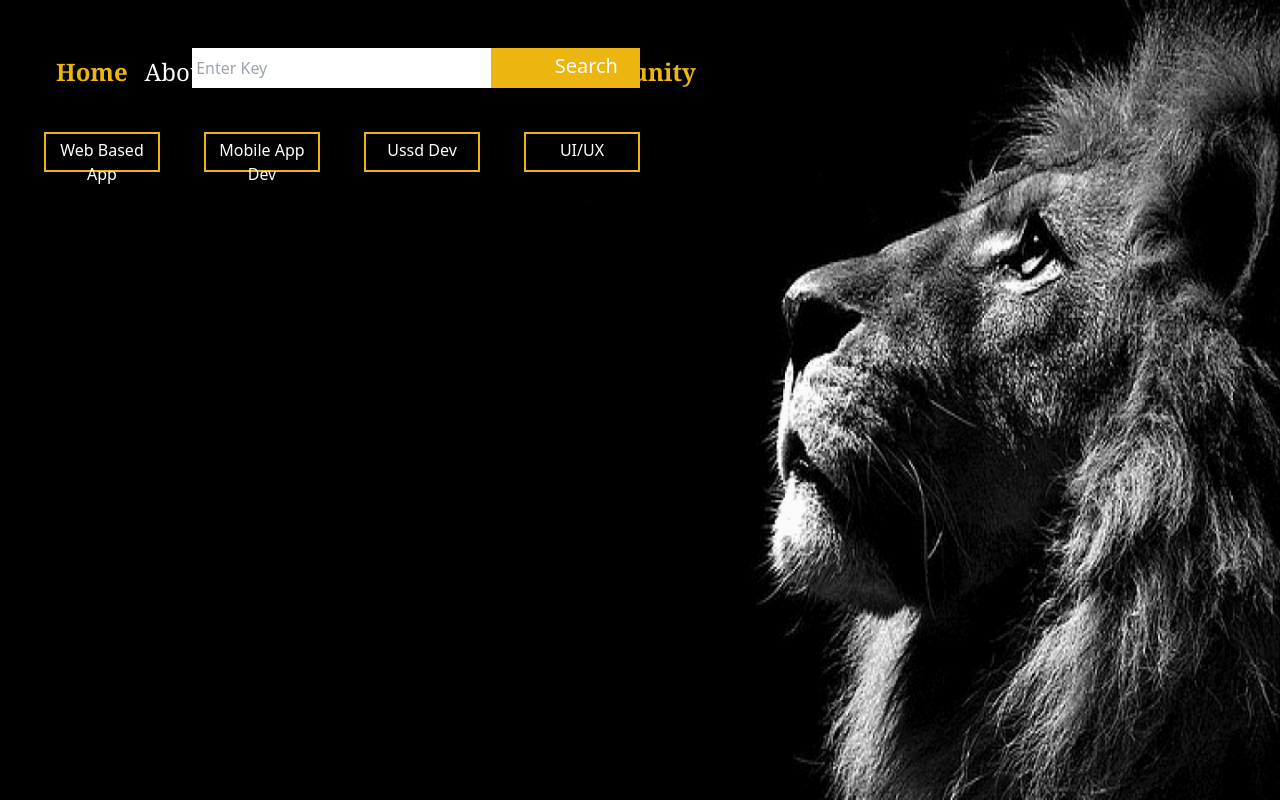
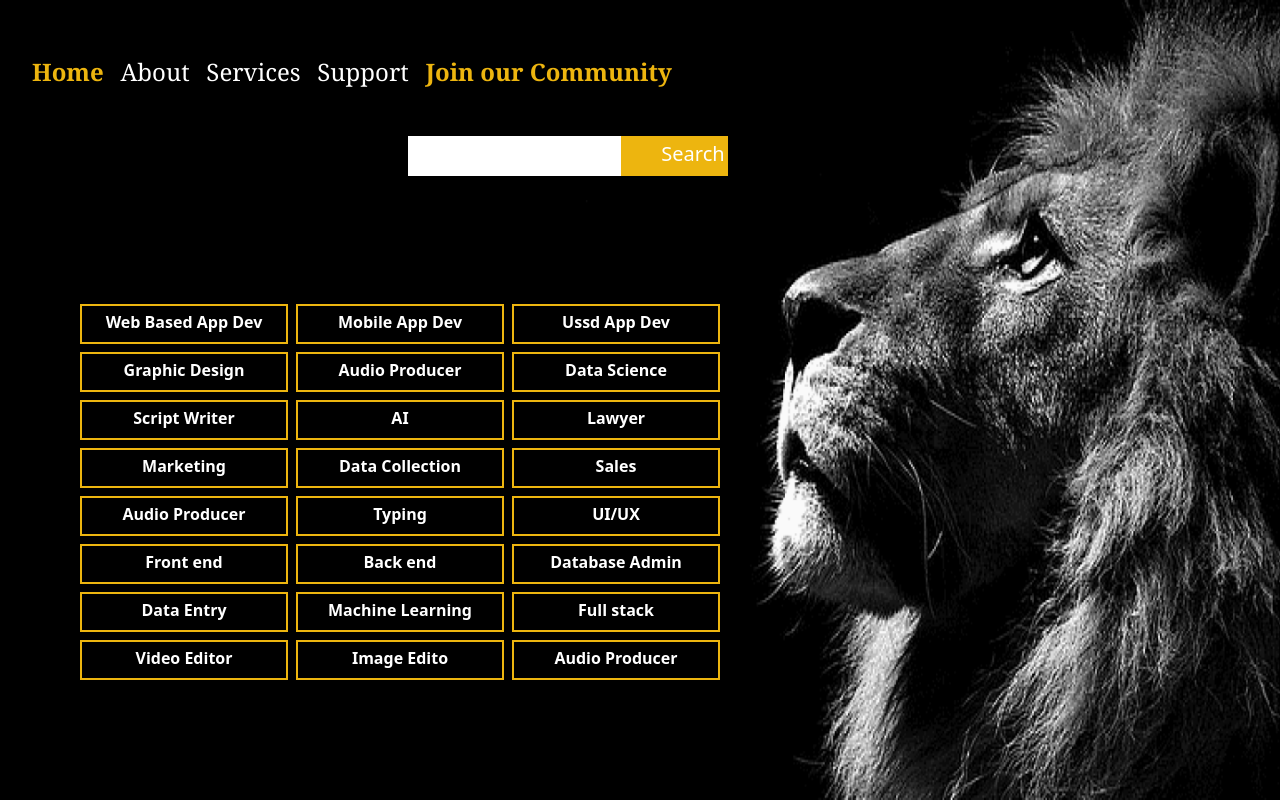
Before and after one commit to nadine927/freelencer, a React (Create React App) app: page /services in a window 1280 px wide. Built offline with nearby package versions, Linux system fonts and the light colour scheme.

Commit message:
services

```diff
--- a/src/components/pages/Navbar.tsx
+++ b/src/components/pages/Navbar.tsx
@@ -13,7 +13,7 @@ export default function Navbar(){
         </div>
        <div className="h-0 md:h-0 w-full md:w-1/2 relative bg-mobile">
             <div className="hidden md:block">
-                <div className="flex justify-between h-20 w-full ml-20 md:ml-14">
+                <div className="flex justify-between h-20 w-full ml-20 md:ml-8">
                 <a className="pt-14 text-gold font-bold text-2xl font-serif " href={FrontEndEnums.Home} >Home</a>
                 <a className="pt-14 text-white text-2xl font-serif" href={FrontEndEnums.About}>About</a>
                 <a className="pt-14 text-white  text-2xl font-serif" href={FrontEndEnums.Service}>Services</a>
--- a/src/components/pages/Services.tsx
+++ b/src/components/pages/Services.tsx
@@ -5,47 +5,140 @@ import React from 'react'
 import BackgroundImage from '../Images/image 1.png'
 import { FrontEndEnums } from '../utils/enum'
 import Navbar from './Navbar'
+import Background from './Background'
+
 
 export default function Services (){
 
     return(
         <>
-        <div className="h-screen w-full">
-        <img src={BackgroundImage} className="w-full h-screen absolute" />
+        <div className="h-full w-full bg-mobile">
+       <Background/>
        <Navbar/>
-        <div className="h-20 w-1/2  flex relative mt-6">
-            <div className="h-10 w-1/2 ml-48 mt-6">
-            <input type="text" placeholder=" Enter Key" className="h-10 w-full"  />
+       <div className='w-full h-full bg-mobile flex'>
+       <div className='h-20 md:w-1/5 w-6 flex ml-1 md:ml-36 relative mt-52 md:mt-28'>
+
+        </div>
+        <div className="h-20 md:bg-black bg-mobile md:w-1/4 w-full flex md:ml-2 relative mt-52 md:mt-28">
+            <div className="h-10 md:w-2/3 w-3/6 bg-white ml-0 mt-6">
+            <input type="text" placeholder="" className="h-10 w-full"  />
             </div>
-            <div className="h-10 w-1/4 bg-gold mt-6">
-                <button className="btn text-xl ml-16 mt-1  text-white">Search</button>
+            <div className="h-10 w-1/3 bg-gold mt-6">
+                <button className="btn text-xl ml-10 mt-1  text-white">Search</button>
             </div>
         </div>
-        <div className="h-40 w-1/2 relative mt-5">
-        <div className="flex justify-evenly mt-1 ">
-         <div className="h-10 w-44 border-solid border-2 border-gold ml-11 mt-2">
-             <a href="">
-            <h5 className="text-white text-center mt-1">Web Based App</h5>
-            </a>
-         </div>
-         <div className="h-10 w-44  border-solid border-2 border-gold ml-11 mt-2">
-            <a href="">
-            <h5 className="text-white text-center mt-1">Mobile App Dev</h5>
-            </a>
-         </div>
-         <div className="h-10 w-44 border-solid border-2 border-gold ml-11 mt-2">
-            <a href="">
-            <h5 className="text-white text-center mt-1">Ussd Dev</h5>
-            </a>
-         </div>
-         <div className="h-10 w-44 border-solid border-2 border-gold ml-11 mt-2">
-         <a href="">
-            <h5 className="text-white text-center mt-1">UI/UX</h5>
-            </a>
-         </div>
-         </div>
+        </div>
 
         </div>
+        <div className='h-96 md:relative md:bg-black bg-mobile md:w-1/2 md:mt-28 mt-0 md:ml-20'>
+            <div className='flex mt-0 md:mt-2 mr-2 md:mr-0 ml-2 md:ml-0'>
+            <div className='h-10 w-2/3 border-2 border-gold'>
+                <h5 className='text-center text-white pt-1 text-sm md:text-base font-bold'>Web Based App Dev</h5>
+            </div>
+            <div className='h-10 w-2/3 border-2 border-gold ml-2'>
+            <h5 className='text-center text-white pt-1 text-sm md:text-base font-bold'>Mobile App Dev</h5>
+            </div>
+            <div className='h-10 w-2/3 border-2 border-gold ml-2'>
+            <h5 className='text-center text-white pt-1 text-sm md:text-base font-bold'>Ussd App Dev</h5>
+
+            </div>
+            </div>
+            <div className='flex mt-2 mr-2 md:mr-0 ml-2 md:ml-0'>
+            <div className='h-10 w-2/3 border-2 border-gold'>
+            <h5 className='text-center text-white pt-1 text-sm md:text-base font-bold'>Graphic Design</h5>
+            </div>
+            <div className='h-10 w-2/3 border-2 border-gold ml-2'>
+            <h5 className='text-center text-white pt-1 text-sm md:text-base font-bold'>Audio Producer</h5>
+
+            </div>
+            <div className='h-10 w-2/3 border-2 border-gold ml-2'>
+            <h5 className='text-center text-white pt-1 text-sm md:text-base font-bold'>Data Science</h5>
+
+            </div>
+            </div>
+            <div className='flex mt-2  mr-2 md:mr-0 ml-2 md:ml-0'>
+            <div className='h-10 w-2/3 border-2 border-gold'>
+            <h5 className='text-center text-white pt-1 text-sm md:text-base font-bold'>Script Writer</h5>
+
+            </div>
+            <div className='h-10 w-2/3 border-2 border-gold ml-2'>
+            <h5 className='text-center text-white pt-1 text-sm md:text-base font-bold'>AI</h5>
+
+            </div>
+            <div className='h-10 w-2/3 border-2 border-gold ml-2'>
+            <h5 className='text-center text-white pt-1 text-sm md:text-base font-bold'>Lawyer</h5>
+
+            </div>
+            </div>
+            <div className='flex mt-2  mr-2 md:mr-0 ml-2 md:ml-0'>
+            <div className='h-10 w-2/3 border-2 border-gold'>
+            <h5 className='text-center text-white pt-1 text-sm md:text-base font-bold'>Marketing</h5>
+
+            </div>
+            <div className='h-10 w-2/3 border-2 border-gold ml-2'>
+            <h5 className='text-center text-white pt-1 text-sm md:text-base font-bold'>Data Collection</h5>
+
+            </div>
+            <div className='h-10 w-2/3 border-2 border-gold ml-2'>
+            <h5 className='text-center text-white pt-1 text-sm md:text-base font-bold'>Sales</h5>
+
+            </div>
+            </div>
+            <div className='flex mt-2  mr-2 md:mr-0 ml-2 md:ml-0'>
+            <div className='h-10 w-2/3 border-2 border-gold'>
+            <h5 className='text-center text-white pt-1 text-sm md:text-base font-bold'>Audio Producer</h5>
+            </div>
+            <div className='h-10 w-2/3 border-2 border-gold ml-2'>
+            <h5 className='text-center text-white pt-1 text-sm md:text-base font-bold'>Typing</h5>
+
+            </div>
+            <div className='h-10 w-2/3 border-2 border-gold ml-2'>
+            <h5 className='text-center text-white pt-1 text-sm md:text-base font-bold'>UI/UX</h5>
+
+            </div>
+            </div>
+            <div className='flex mt-2  mr-2 md:mr-0 ml-2 md:ml-0'>
+            <div className='h-10 w-2/3 border-2 border-gold'>
+            <h5 className='text-center text-white pt-1 text-sm md:text-base font-bold'>Front end</h5>
+            </div>
+            <div className='h-10 w-2/3 border-2 border-gold ml-2'>
+            <h5 className='text-center text-white pt-1 text-sm md:text-base font-bold'>Back end</h5>
+
+            </div>
+            <div className='h-10 w-2/3 border-2 border-gold ml-2'>
+            <h5 className='text-center text-white pt-1 text-sm md:text-base font-bold'>Database Admin</h5>
+
+            </div>
+            </div>
+            <div className='flex mt-2  mr-2 md:mr-0 ml-2 md:ml-0'>
+            <div className='h-10 w-2/3 border-2 border-gold'>
+            <h5 className='text-center text-white pt-1 text-sm md:text-base font-bold'>Data Entry</h5>
+
+            </div>
+            <div className='h-10 w-2/3 border-2 border-gold ml-2'>
+            <h5 className='text-center text-white pt-1 text-sm md:text-base font-bold'>Machine Learning</h5>
+
+            </div>
+            <div className='h-10 w-2/3 border-2 border-gold ml-2'>
+            <h5 className='text-center text-white pt-1 text-sm md:text-base font-bold'>Full stack</h5>
+
+            </div>
+            </div>
+            <div className='flex mt-2 mr-2 md:mr-0 ml-2 md:ml-0 '>
+            <div className='h-10 w-2/3 border-2 border-gold'>
+            <h5 className='text-center text-white pt-1 text-sm md:text-base font-bold'>Video Editor</h5>
+
+            </div>
+            <div className='h-10 w-2/3 border-2 border-gold ml-2'>
+            <h5 className='text-center text-white pt-1 text-sm md:text-base font-bold'>Image Edito</h5>
+
+            </div>
+            <div className='h-10 w-2/3 border-2 border-gold ml-2'>
+            <h5 className='text-center text-white pt-1 text-sm md:text-base font-bold'>Audio Producer</h5>
+
+            </div>
+            </div>
+
 
 
         </div>
```
